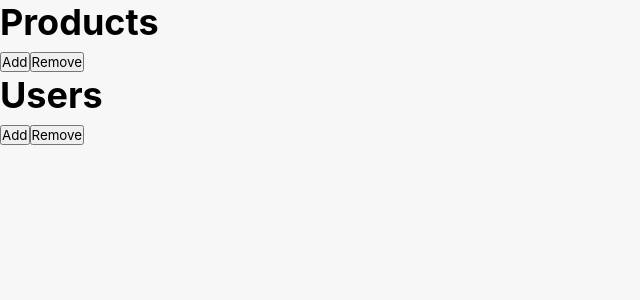
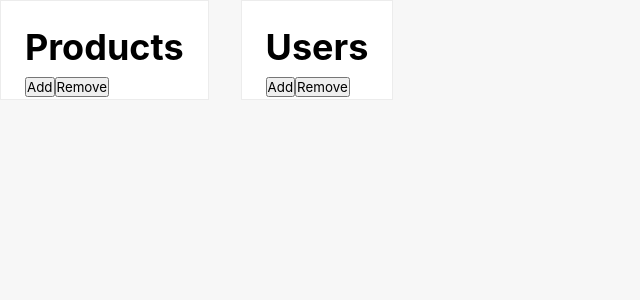
Before and after one commit to jjunior96/youtube-template, a Next.js app: page / in a window 1280 px wide. Shown: the top 300 px of the page, without its empty margins (0-640 px from the left). Built offline with nearby package versions, Linux system fonts and the light colour scheme.

Commit message:
chore: add zustand on pages

```diff
--- /dev/null
+++ b/src/components/Card/index.tsx
@@ -0,0 +1,9 @@
+import * as S from './styles';
+
+export const Card = ({ children }: { children: React.ReactNode }) => {
+  return (
+    <S.Container>
+      <S.Content>{children}</S.Content>
+    </S.Container>
+  );
+};
--- /dev/null
+++ b/src/components/Card/styles.ts
@@ -0,0 +1,18 @@
+import styled from 'styled-components';
+
+import { theme } from 'styles';
+
+export const Container = styled.div`
+  width: fit-content;
+  height: 10rem;
+  background-color: ${theme.colors.neutral_100};
+  border: 1px solid ${theme.colors.neutral_300};
+
+  display: flex;
+  flex-direction: column;
+  align-items: center;
+`;
+export const Content = styled.div`
+  width: 100%;
+  padding: 2.4rem;
+`;
--- a/src/pages/index.tsx
+++ b/src/pages/index.tsx
@@ -1,21 +1,32 @@
-// import { useProductsStore } from 'store/products';
-// import { useUsersStore } from 'store/users';
+import styled from 'styled-components';
+
+import { Card } from 'components/Card';
+
+import { useProductsStore } from 'store/products';
+import { useUsersStore } from 'store/users';
 
 import { useProduct } from 'context/products';
 import { useUser } from 'context/users';
 
+const Container = styled.div`
+  display: flex;
+  align-items: center;
+  gap: 3.2rem;
+  width: 100%;
+`;
+
 function User() {
-  const { users, removeUser, addUser } = useUser();
+  // const { users, removeUser, addUser } = useUser();
 
-  // const {
-  //   state: { users },
-  //   actions: { addUser, removeUser }
-  // } = useUsersStore();
+  const {
+    state: { users },
+    actions: { addUser, removeUser }
+  } = useUsersStore();
 
   console.log('users', users);
 
   return (
-    <>
+    <Card>
       <h2>Users</h2>
 
       <button
@@ -28,22 +39,23 @@ function User() {
       {users.map((user) => (
         <p key={user.id}>{user.name}</p>
       ))}
-    </>
+    </Card>
   );
 }
 
 export default function Home() {
-  // const {
-  //   state: { products },
-  //   actions: { addProduct, removeProduct }
-  // } = useProductsStore();
+  const {
+    state: { products },
+    actions: { addProduct, removeProduct }
+  } = useProductsStore();
 
-  const { products, addProduct, removeProduct } = useProduct();
+  // const { products, addProduct, removeProduct } = useProduct();
 
   console.log('products', products);
 
   return (
-    <>
+    <Container>
+      <Card>
         <h2>Products</h2>
 
         <button
@@ -56,8 +68,9 @@ export default function Home() {
         {products.map((product) => (
           <p key={product.id}>{product.name}</p>
         ))}
+      </Card>
 
       <User />
-    </>
+    </Container>
   );
 }
--- a/tsconfig.json
+++ b/tsconfig.json
@@ -14,11 +14,6 @@
     "isolatedModules": true,
     "jsx": "preserve",
     "incremental": true,
-    "plugins": [
-      {
-        "name": "next"
-      }
-    ],
     "baseUrl": "src",
     "paths": {
       "@/*": ["./src/*"]
```
Lines whose indentation alone changed are shown as unchanged.
